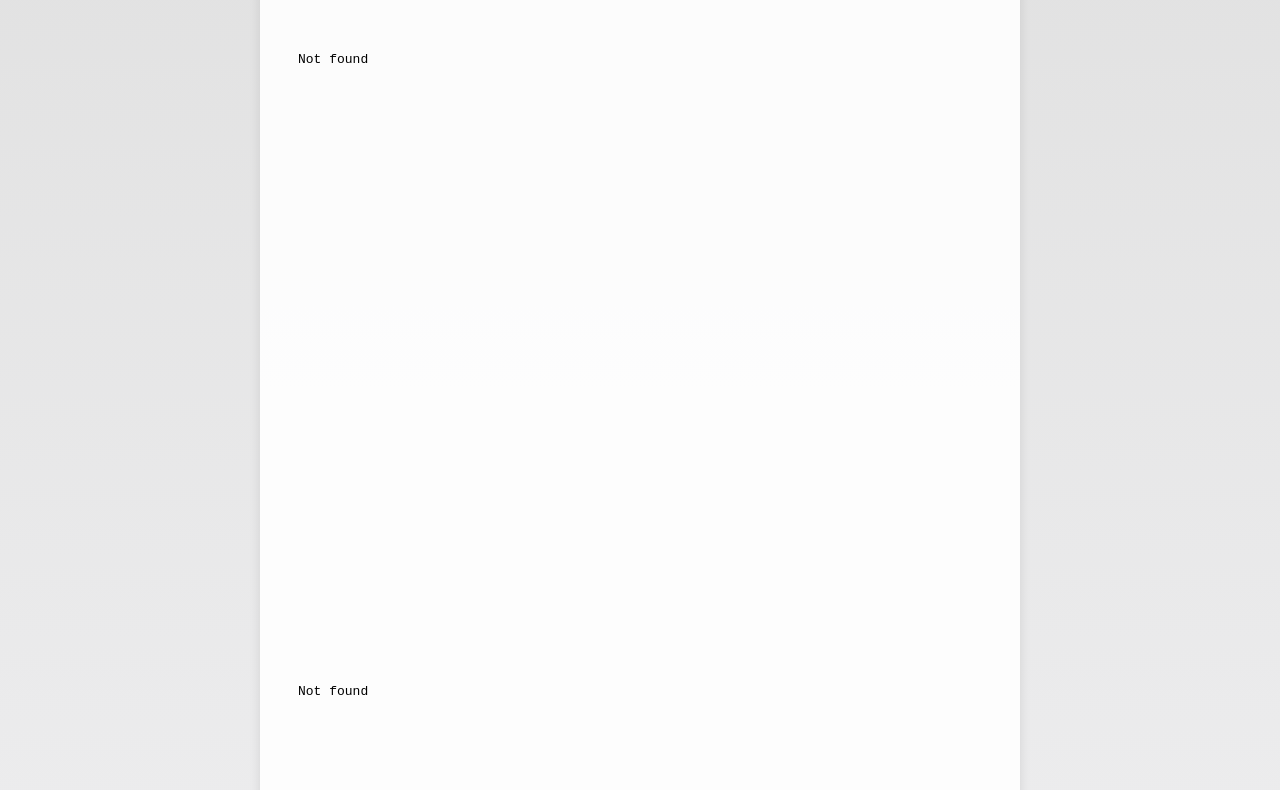
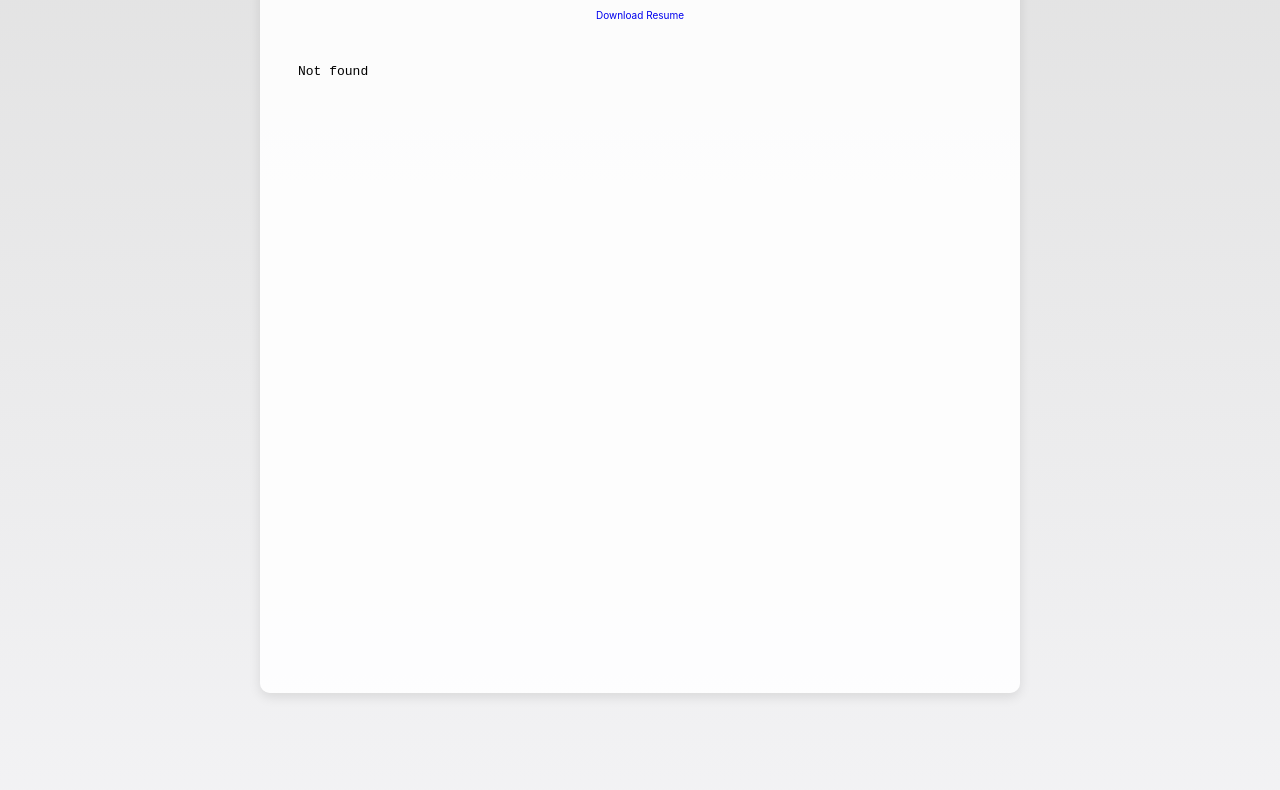
Before and after one commit to jayrajesh27/jayrajesh.github.io, a plain HTML site: page resume.html in a window 1280 px wide. Shown: the part 199-989 px from the top of the page. Drawn offline with Linux system fonts and the light colour scheme.

Commit message:
resume update

```diff
--- a/resume.html
+++ b/resume.html
@@ -45,9 +45,7 @@
         <h2 class="text-center text-xl font-bold mb-6">Download My Resume</h2>
 
         <div class="text-center">
-          <iframe src="Files/ResumeModified.pdf" width="100%" height="600px">
-            This browser does not support PDFs. Please download the PDF to view it:
-          </iframe>
+          <a href="Files/ResumeModified.pdf" download>Download Resume</a>
         </div>
 
         <div class="mt-6">
```
